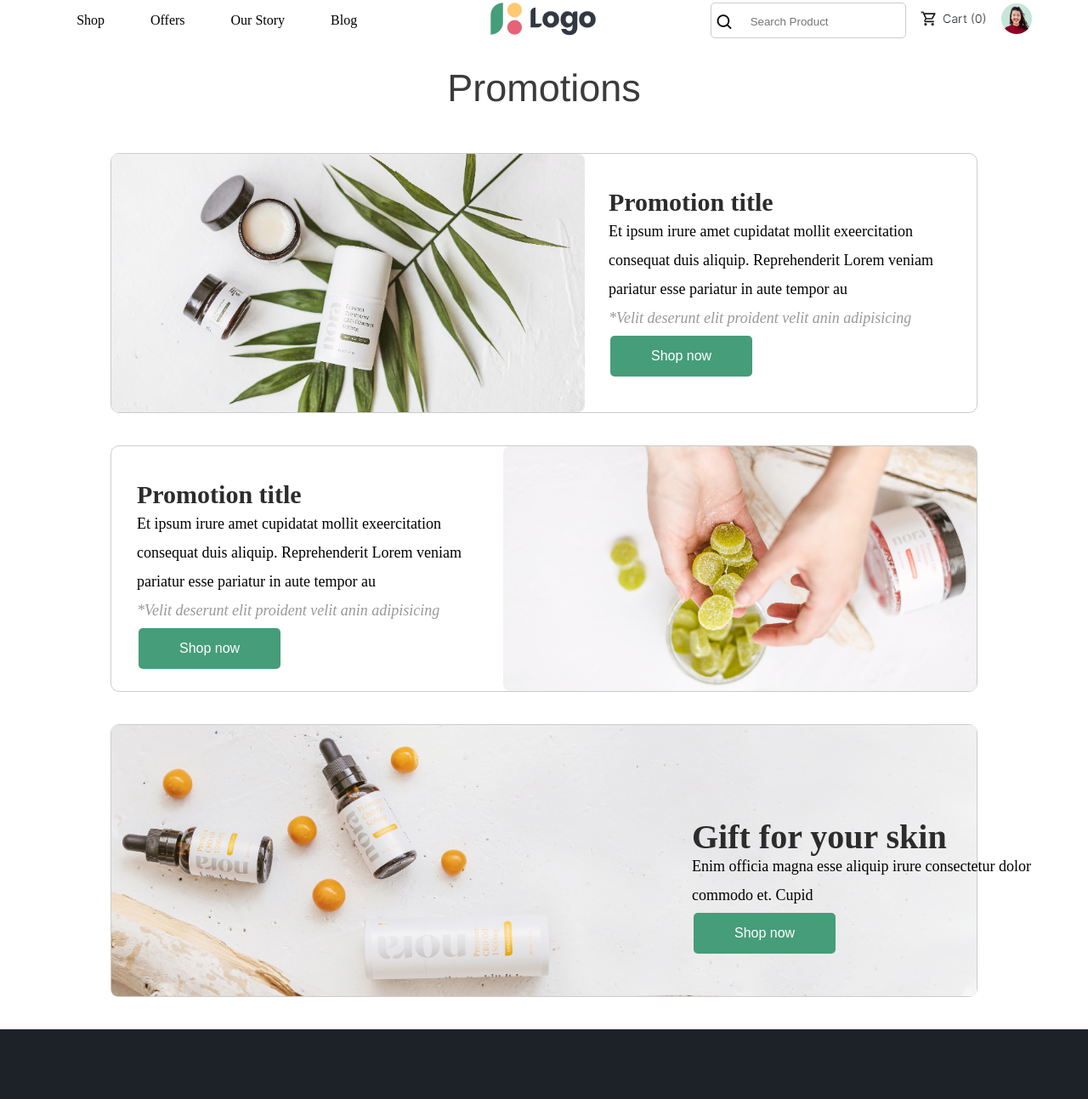
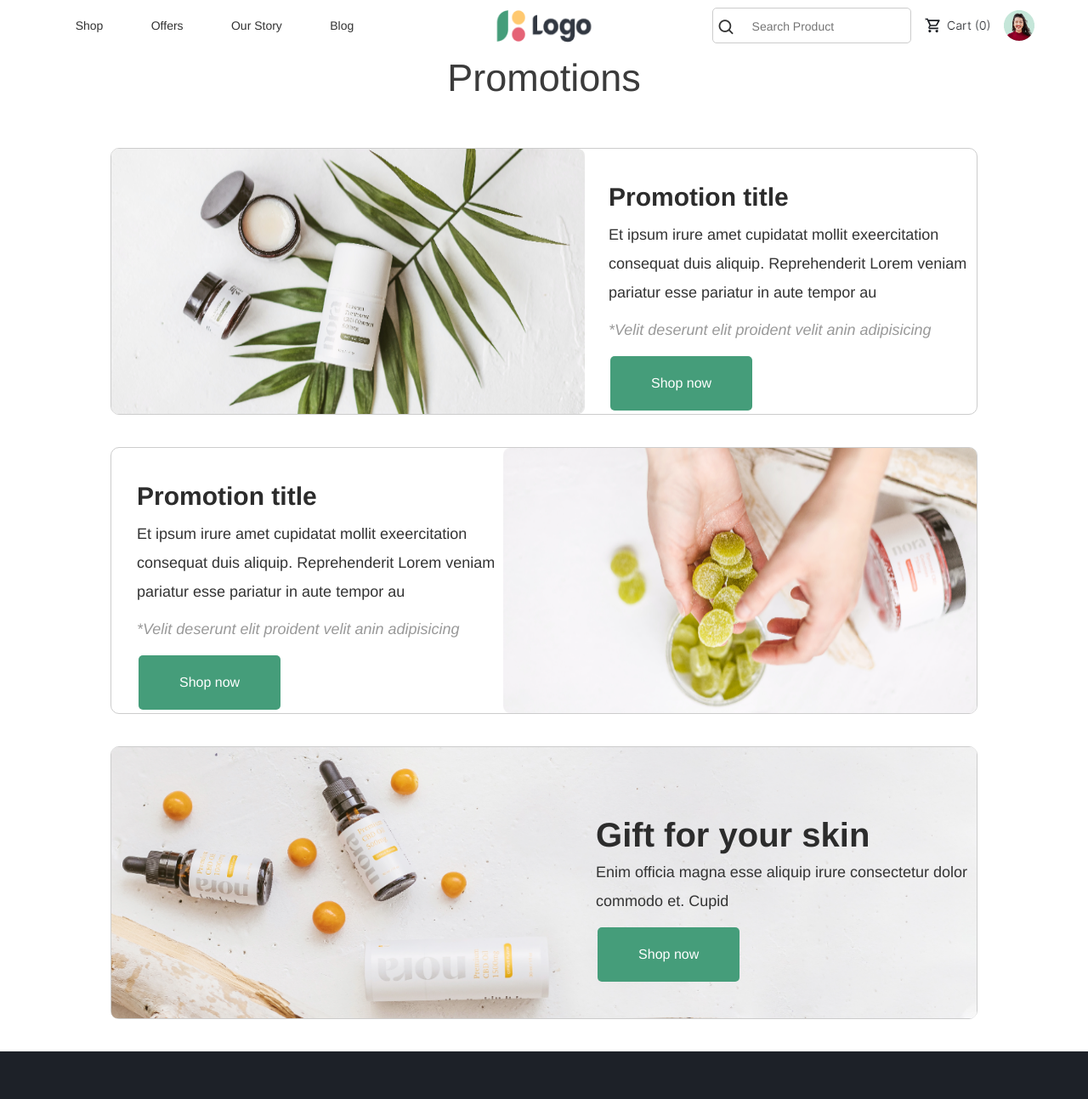
Before and after one commit to NguyenCaoTri2003/Bootstrap_NguyenCaoTri_21041951, a plain HTML site: page index.html in a window 1280 px wide. Shown: the top 1293 px of the page at 85% size. Drawn offline with nearby package versions, Linux system fonts and the light colour scheme.

Commit message:
commit message

```diff
--- a/index.css
+++ b/index.css
@@ -2,9 +2,15 @@
     margin: 0;
     padding: 0;
 }
+body{
+    margin-top: 6px;
+}
 .menu_container {
+    height: 60px;
+    background: #ffffff;
     display: flex;
     justify-content: space-around;
+    align-items: center;
 }
 
 #left {
@@ -47,6 +53,7 @@
 .main{
     display: flex;
     flex-direction: column;
+    margin-top: 30px;
 }
 .promotions {
     font-size: 45px;
@@ -108,15 +115,21 @@
 .box2_chu{
     margin-left: 30px;
 }
-.box3_chu{
-    margin: 115px 0px 0px 683px;
-    width: 33%;
+.box3{
+    position: relative;
+}
+.box3_chu {
+    /* margin: 115px 0px 0px 683px; */
+    width: 43%;
     position: absolute;
     line-height: 34px;
+    top: 27%;
+    right: 1%;
 }
 .box3_hinh{
     width: 100%;
     height: 100%;
+    position: relative;
 }
 .text_header_box3{
     font-weight: bold;
@@ -229,3 +242,7 @@
     margin-left: 21px;
     margin-right: -1px;
 }
+.navbar-brand {
+    width: 149px;
+    height: 73px;
+}
--- a/index.html
+++ b/index.html
@@ -6,6 +6,9 @@
     <meta http-equiv="X-UA-Compatible" content="IE=edge">
     <meta name="viewport" content="width=device-width, initial-scale=1.0">
     <link href='https://unpkg.com/boxicons@2.1.4/css/boxicons.min.css' rel='stylesheet'>
+    <link rel="stylesheet" href="https://maxcdn.bootstrapcdn.com/bootstrap/3.4.1/css/bootstrap.min.css">
+    <script src="https://ajax.googleapis.com/ajax/libs/jquery/3.6.3/jquery.min.js"></script>
+    <script src="https://maxcdn.bootstrapcdn.com/bootstrap/3.4.1/js/bootstrap.min.js"></script>
     <title>KiemTraThuongKyLan1</title>
     <link rel="stylesheet" href="index.css">
 </head>
@@ -14,15 +17,15 @@
 
     <div class="wrapper">
         <!-- header -->
-        <div class="menu_container">
-            <div id="left">
+        <div class="menu_container navbar-fixed-top">
+            <div id="left" class=" navbar-nav">
                 <div class="left_1">Shop</div>
                 <div class="left_2">Offers</div>
                 <div class="left_3">Our Story</div>
                 <div class="left_4">Blog</div>
             </div>
             <div id="logo">
-                <img src="Image 1.png" alt="">
+                <img class="navbar-brand" src="Image 1.png" alt="">
             </div>
             <div id="right">
                 <div class="input">
@@ -42,7 +45,7 @@
         <div class="main">
         <div class="promotions">Promotions</div>
         <div class="box1 box">
-                <img src="Image 1 (1).png" alt="">
+            <img class="img-responsive" src="Image 1 (1).png" alt="">
             <div class="box1_chu">
                 <p class="text_header">Promotion title</p>
                 <p class="text_center">Et ipsum irure amet cupidatat mollit exeercitation consequat duis aliquip. Reprehenderit Lorem veniam pariatur esse pariatur in aute tempor au</p>
@@ -52,7 +55,7 @@
         </div>
 
         <div class="box2 box">
-            <img src="Image 1 (2).png" alt="">
+            <img class="img-responsive" src="Image 1 (2).png" alt="">
             <div class="box2_chu">
                 <p class="text_header">Promotion title</p>
                 <p class="text_center">Et ipsum irure amet cupidatat mollit exeercitation consequat duis aliquip. Reprehenderit Lorem veniam pariatur esse pariatur in aute tempor au</p>
```
